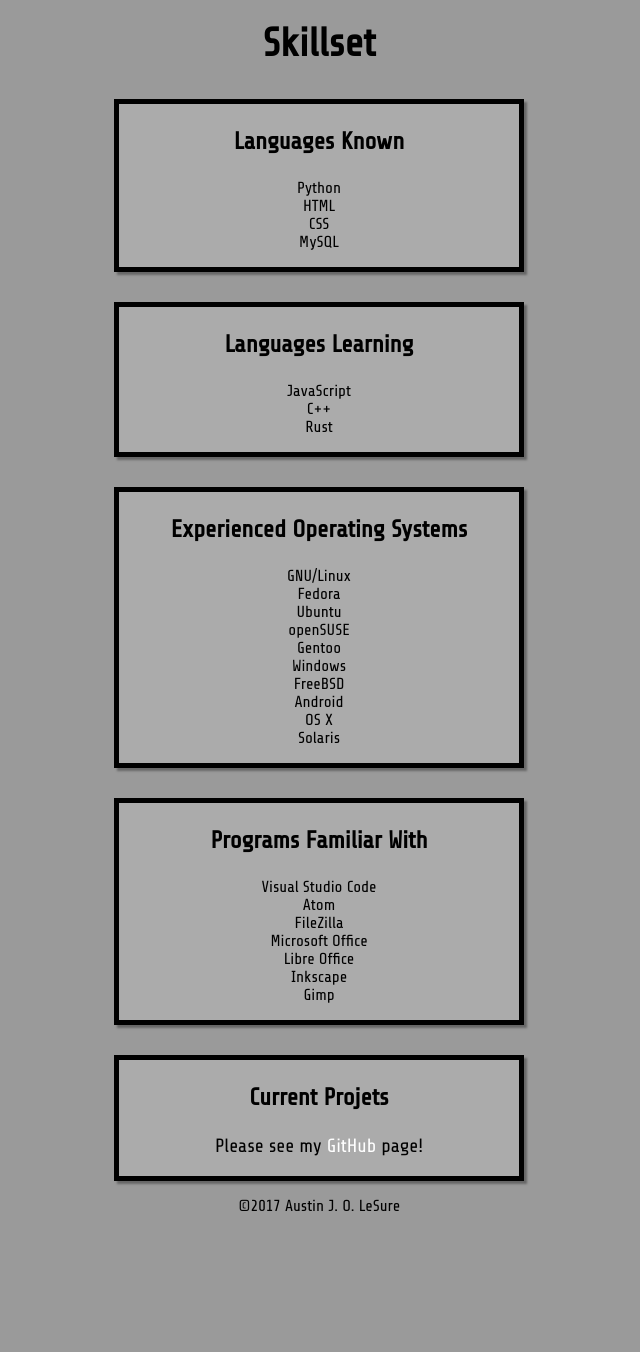
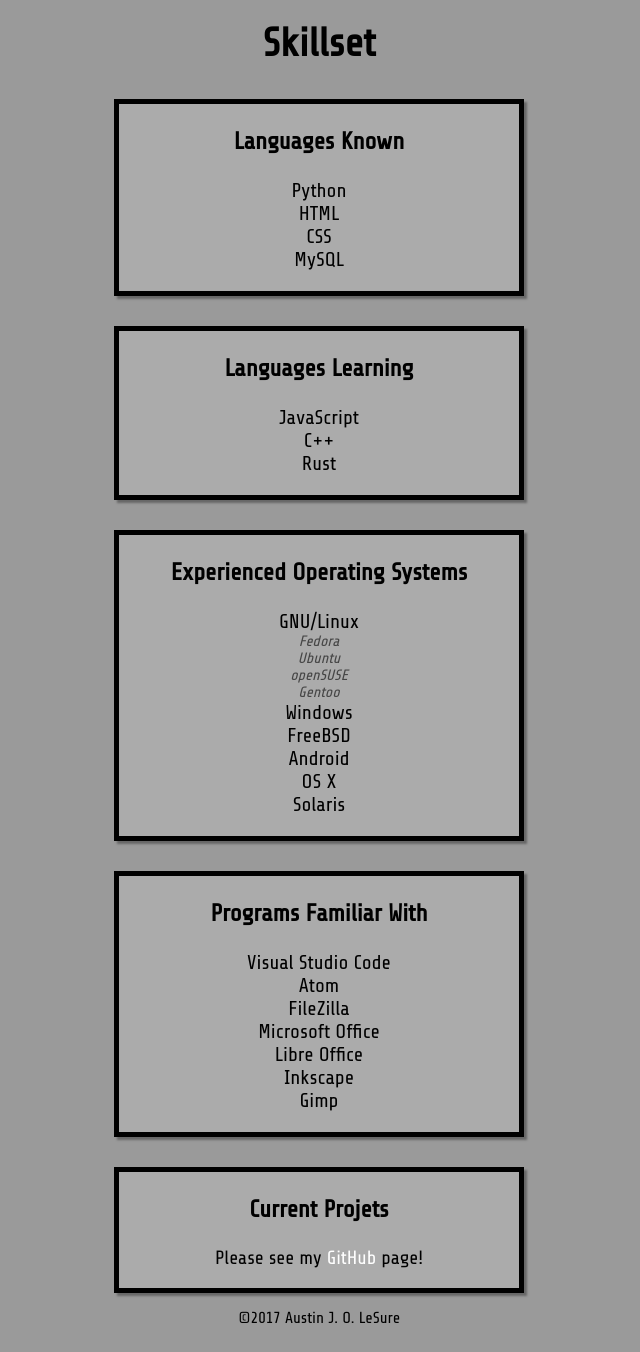
Before and after one commit to austinlesure/austinlesure.com, a Flask app: page /skillset in a window 1280 px wide. Shown: the part 185-1537 px from the top of the page, without its empty margins (321-961 px from the left). Before the commit the page ends 1396 px from the top, so only its background shows below. Run offline with Flask 2, Linux system fonts and the light colour scheme.

Commit message:
Added sub-list styling to style.css

```diff
--- a/static/style.css
+++ b/static/style.css
@@ -86,6 +86,16 @@
 	padding-left: 0px;
 	list-style: none;
 }
+div.box ul {
+	font-size: 125%
+}
+div.box ul ul {
+	font-style: italic;
+	width: max-content;
+	margin: auto;
+	font-size: 75%;
+	color: #454545;
+}
 ul.contact {
 	font-size: 150%;
 }
```
